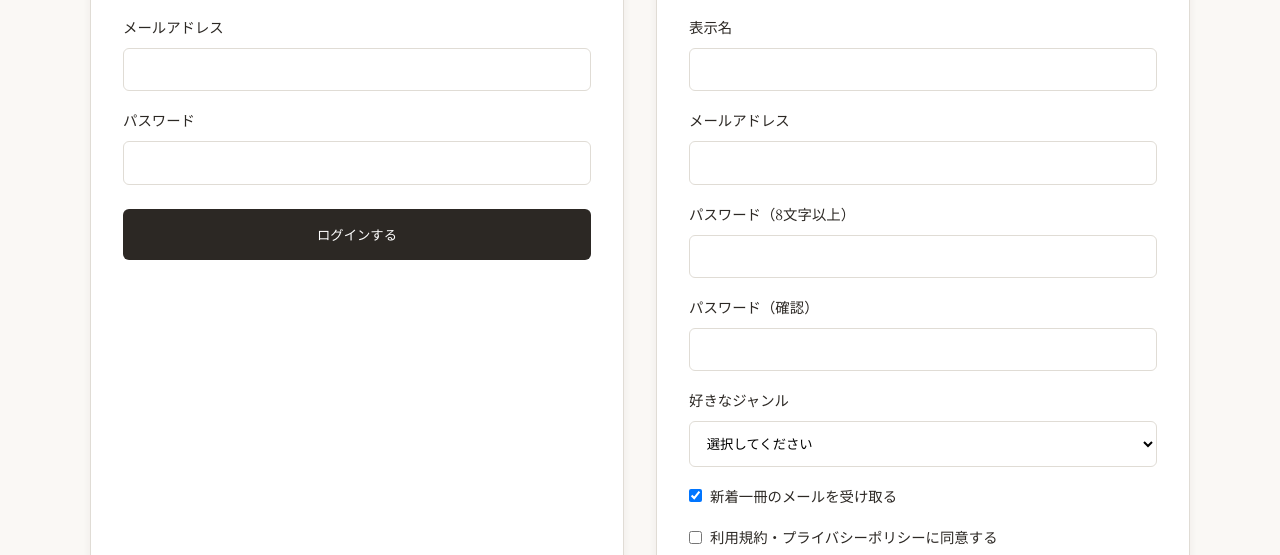
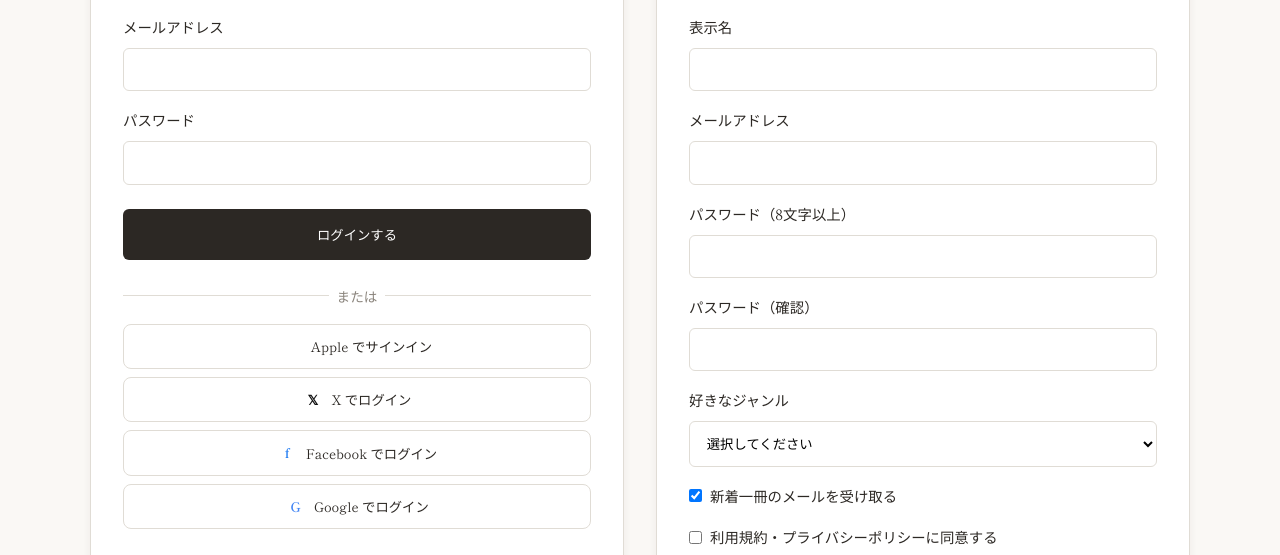
Before and after one commit to watarufiji-gif/shudoku, a plain HTML site: page login.html in a window 1280 px wide. Shown: the part 397-952 px from the top of the page. Drawn offline with nearby package versions, Linux system fonts and the light colour scheme.

Commit message:
書店３

```diff
--- a/login.html
+++ b/login.html
@@ -48,6 +48,29 @@
 
                         <button type="submit" class="auth-btn">ログインする</button>
                     </form>
+
+                    <div class="auth-divider">
+                        <span>または</span>
+                    </div>
+
+                    <div class="oauth-buttons">
+                        <button type="button" class="oauth-btn oauth-apple" data-oauth-provider="apple">
+                            <span class="oauth-icon"></span>
+                            <span>Apple でサインイン</span>
+                        </button>
+                        <button type="button" class="oauth-btn oauth-x" data-oauth-provider="twitter">
+                            <span class="oauth-icon">𝕏</span>
+                            <span>X でログイン</span>
+                        </button>
+                        <button type="button" class="oauth-btn oauth-facebook" data-oauth-provider="facebook">
+                            <span class="oauth-icon">f</span>
+                            <span>Facebook でログイン</span>
+                        </button>
+                        <button type="button" class="oauth-btn oauth-google" data-oauth-provider="google">
+                            <span class="oauth-icon">G</span>
+                            <span>Google でログイン</span>
+                        </button>
+                    </div>
                     <p id="login-message" class="auth-message" aria-live="polite"></p>
                 </section>
 
--- a/script.js
+++ b/script.js
@@ -98,13 +98,14 @@ function initNewsletterForm() {
 }
 
 // =============================================
-// Auth Forms (Demo: localStorage)
+// Auth Forms (Supabase)
 // =============================================
 function initAuthForms() {
     const loginForm = document.getElementById('login-form');
     const registerForm = document.getElementById('register-form');
+    const oauthButtons = document.querySelectorAll('[data-oauth-provider]');
 
-    if (!loginForm && !registerForm) return;
+    if (!loginForm && !registerForm && oauthButtons.length === 0) return;
 
     const supabase = getSupabaseClient();
     if (!supabase) {
@@ -112,6 +113,9 @@ function initAuthForms() {
         setAuthMessage('login-message', 'Supabase未設定です。`supabase-config.js` を設定してください。');
         return;
     }
+
+    bindAuthStateRedirect(supabase);
+    redirectIfAlreadySignedIn(supabase);
 
     if (registerForm) {
         registerForm.addEventListener('submit', (e) => {
@@ -124,6 +128,16 @@ function initAuthForms() {
         loginForm.addEventListener('submit', (e) => {
             e.preventDefault();
             handleSignIn(loginForm, supabase);
+        });
+    }
+
+    if (oauthButtons.length > 0) {
+        oauthButtons.forEach((button) => {
+            button.addEventListener('click', () => {
+                const provider = button.getAttribute('data-oauth-provider');
+                if (!provider) return;
+                handleOAuthSignIn(provider, supabase);
+            });
         });
     }
 }
@@ -185,6 +199,46 @@ async function handleSignIn(loginForm, supabase) {
     setTimeout(() => {
         window.location.href = 'my-library.html';
     }, 600);
+}
+
+async function handleOAuthSignIn(provider, supabase) {
+    const redirectTo = new URL('my-library.html', window.location.href).toString();
+    const options = {
+        redirectTo
+    };
+
+    if (provider === 'google') {
+        options.scopes = 'email profile';
+    } else if (provider === 'facebook') {
+        options.scopes = 'email';
+    } else if (provider === 'apple') {
+        options.scopes = 'name email';
+    }
+
+    const { error } = await supabase.auth.signInWithOAuth({
+        provider,
+        options
+    });
+
+    if (error) {
+        setAuthMessage('login-message', `${provider}ログインに失敗しました: ${error.message}`);
+    }
+}
+
+async function redirectIfAlreadySignedIn(supabase) {
+    const { data, error } = await supabase.auth.getSession();
+    if (error || !data || !data.session) return;
+    window.location.href = 'my-library.html';
+}
+
+function bindAuthStateRedirect(supabase) {
+    supabase.auth.onAuthStateChange((event, session) => {
+        if ((event === 'SIGNED_IN' || event === 'INITIAL_SESSION') && session) {
+            if (window.location.pathname.endsWith('login.html')) {
+                window.location.href = 'my-library.html';
+            }
+        }
+    });
 }
 
 // =============================================
--- a/style.css
+++ b/style.css
@@ -773,6 +773,69 @@ body {
     color: var(--color-accent-dark);
 }
 
+.auth-divider {
+    display: flex;
+    align-items: center;
+    gap: var(--space-sm);
+    margin: var(--space-lg) 0 var(--space-md);
+    color: var(--color-text-muted);
+    font-size: 0.85rem;
+}
+
+.auth-divider::before,
+.auth-divider::after {
+    content: "";
+    flex: 1;
+    border-top: 1px solid var(--color-border);
+}
+
+.oauth-buttons {
+    display: grid;
+    gap: var(--space-sm);
+}
+
+.oauth-btn {
+    display: flex;
+    align-items: center;
+    justify-content: center;
+    gap: var(--space-sm);
+    padding: 0.7rem 0.8rem;
+    border-radius: 8px;
+    border: 1px solid var(--color-border);
+    background: var(--color-white);
+    color: var(--color-text);
+    font-family: var(--font-serif);
+    cursor: pointer;
+}
+
+.oauth-btn:hover {
+    border-color: var(--color-accent);
+    background: var(--color-bg-warm);
+}
+
+.oauth-icon {
+    display: inline-flex;
+    width: 1.3rem;
+    height: 1.3rem;
+    align-items: center;
+    justify-content: center;
+    font-weight: 700;
+    line-height: 1;
+}
+
+.oauth-apple .oauth-icon,
+.oauth-x .oauth-icon {
+    color: #111;
+}
+
+.oauth-facebook .oauth-icon {
+    color: #1877f2;
+}
+
+.oauth-google .oauth-icon {
+    color: #4285f4;
+}
+
 /* =============================================
    Reading Database Page
    ============================================= */
```
Also changed, not shown: index.html (+1 -2 lines), README.md.
